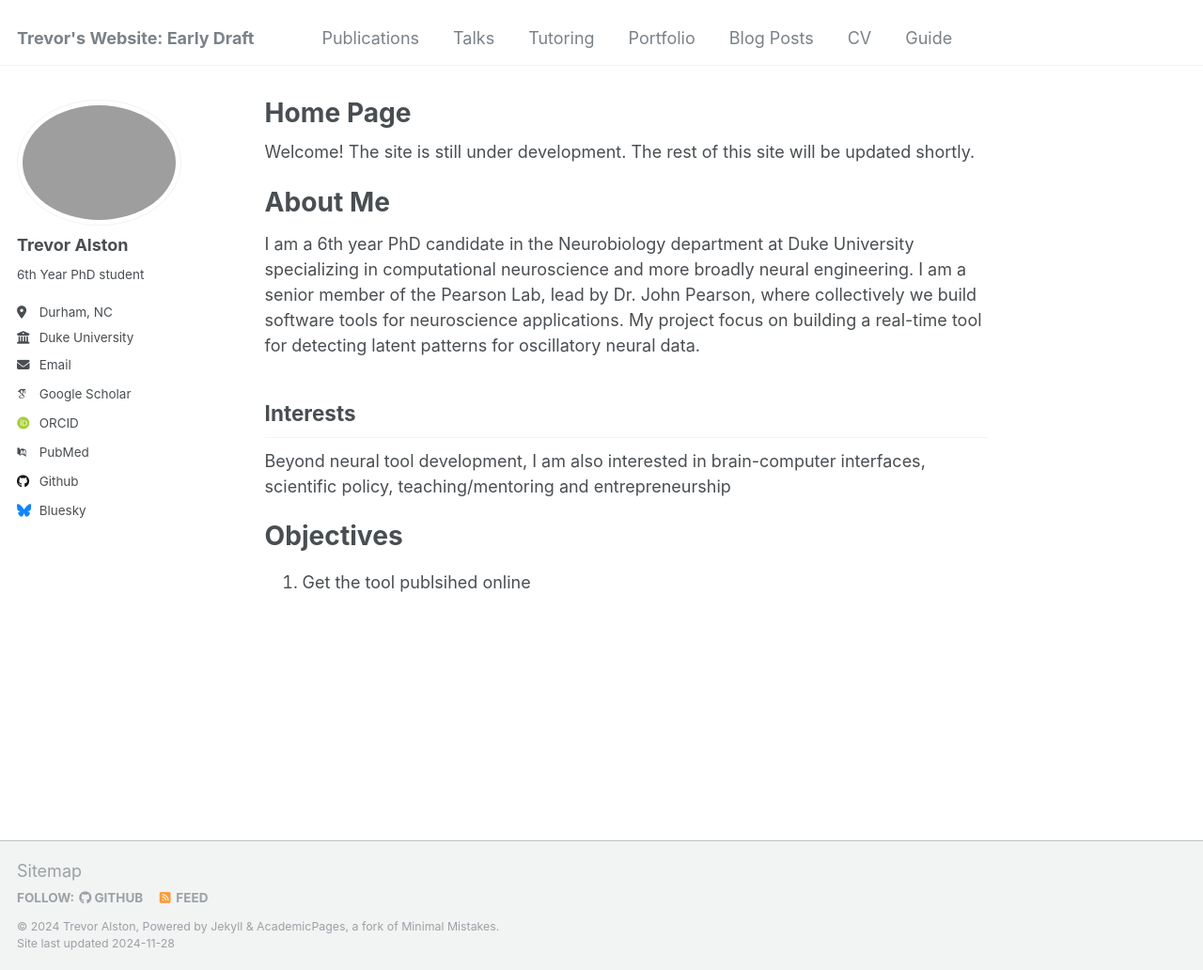
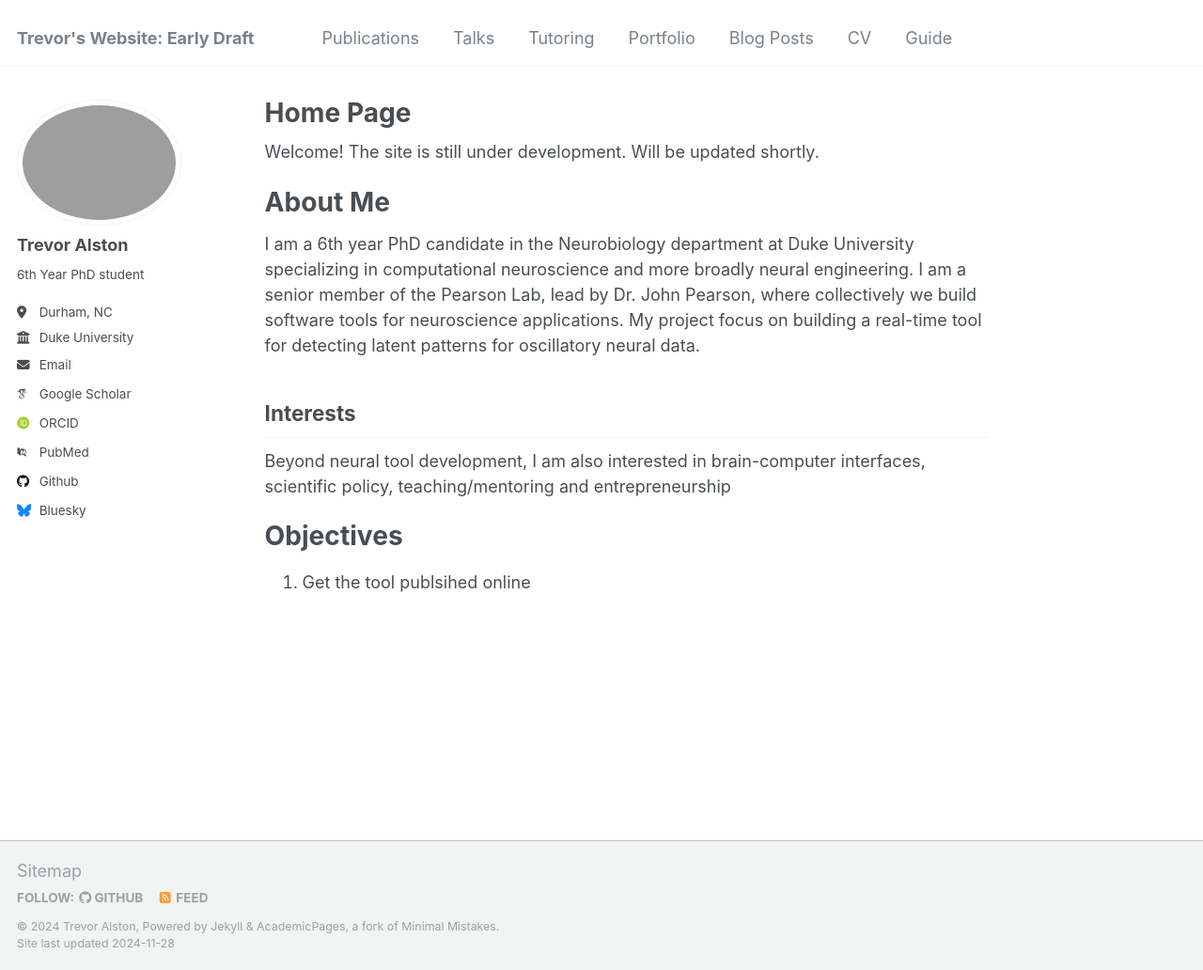
Before and after one commit to Trevorules/trevorules.github.io, a Jekyll site: the page built from _pages/about.md, in a window 1280 px wide and 1032 px high. Shown: the whole window at 94% size. Built offline with Jekyll 4.4.1, drawn with Linux system fonts in a browser that asks for light colours; some web fonts are replaced.

Commit message:
Update about.md

```diff
--- a/_pages/about.md
+++ b/_pages/about.md
@@ -7,7 +7,7 @@ redirect_from:
   - /about.html
 ---
 
-Welcome! The site is still under development. The rest of this site will be updated shortly.
+Welcome! The site is still under development. Will be updated shortly.
 
 About Me
 ======
```
